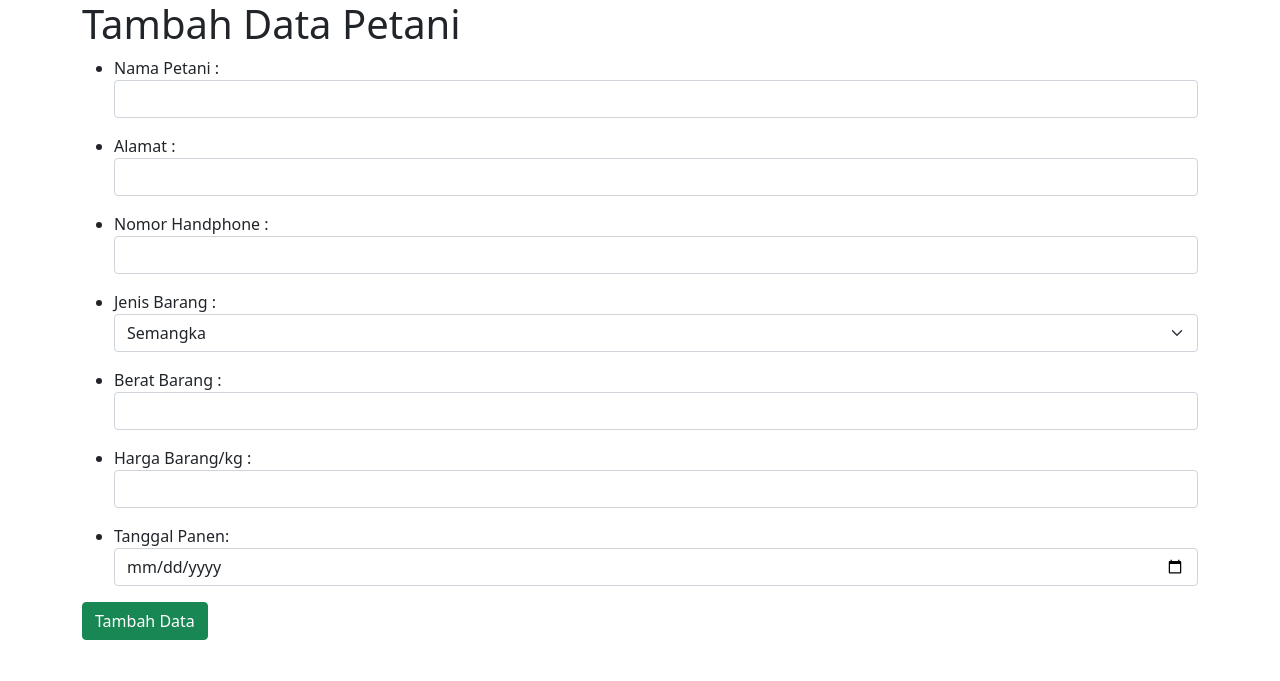
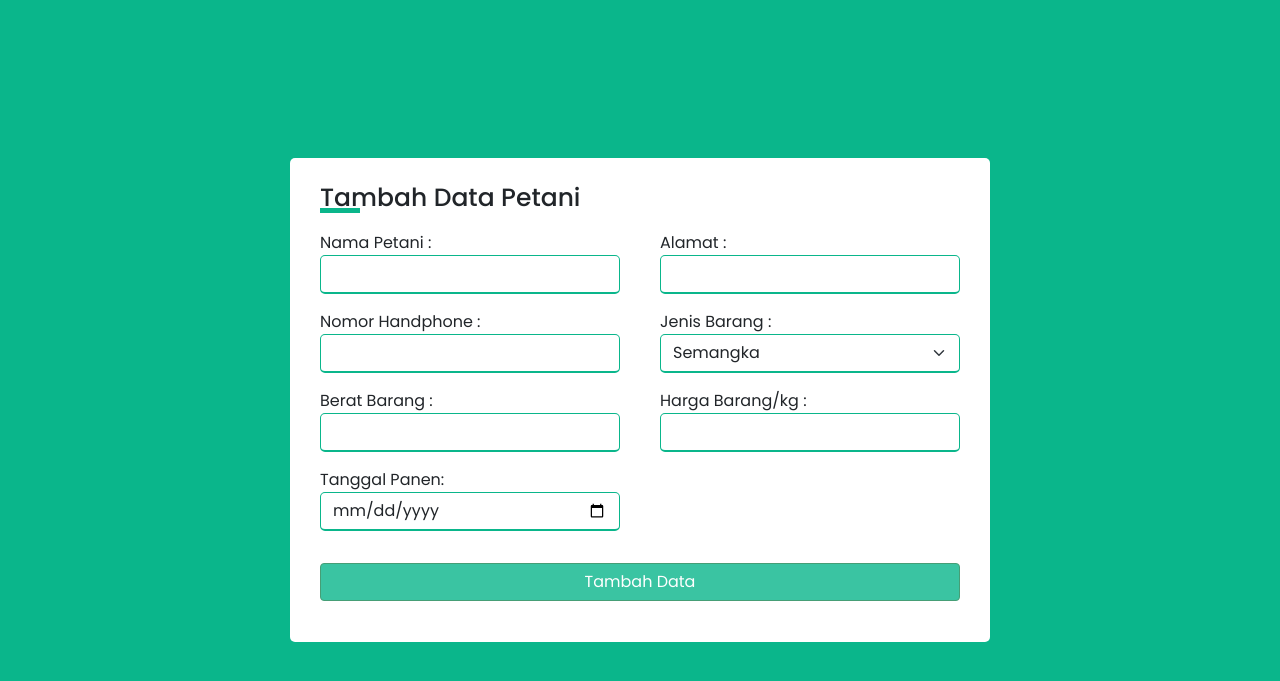
Before and after one commit to araisantai/proyek-basisdata, a PHP site: page /form.php in a window 1280 px wide. Shown: the top 681 px of the page. Run offline with PHP 8.4, Linux system fonts and the light colour scheme.

Commit message:
Update form.php

```diff
--- a/projek/form.php
+++ b/projek/form.php
@@ -36,14 +36,14 @@ include "config.php";
     <head>
         <link href="https://cdn.jsdelivr.net/npm/bootstrap@5.1.2/dist/css/bootstrap.min.css" rel="stylesheet">
         <meta name="viewport" content="width=device-width, initial-scale=1">
-        <link rel="stylesheet" href="style.css">
+        <link rel="stylesheet" href="css/form-style.css">
         <title>Formulir Petani</title>
 
     </head>
     <body>
         <div class="container">
         <div class="title">
-        <h1 class="tittle">Tambah Data Petani</h1>
+        <h1 class="title">Tambah Data Petani</h1>
         </div>
         <form action="" method="POST">
             <ul>
```
